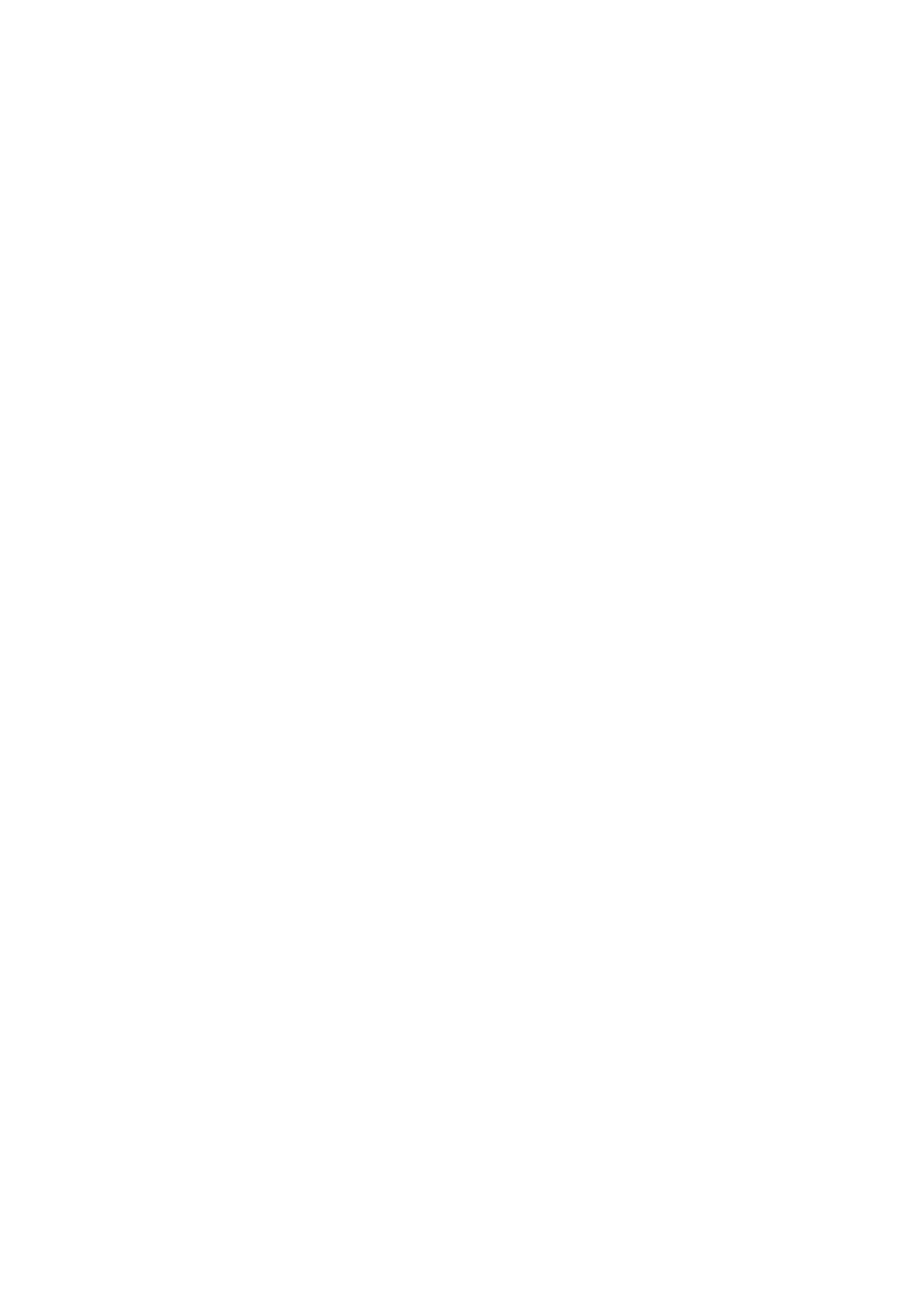
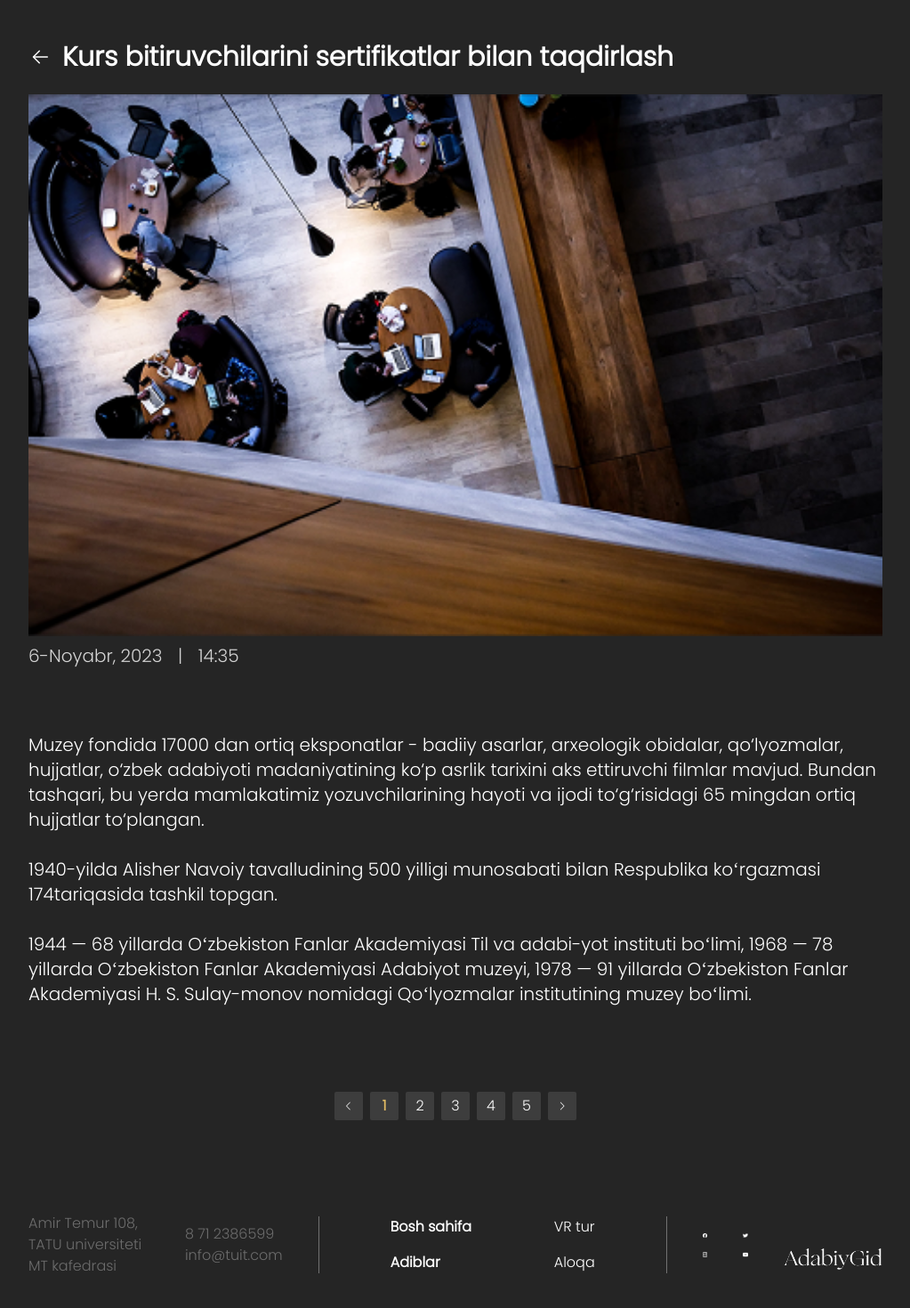
Before and after one commit to asadbekraimjanov/adabiygid, a Vue app: page /news in a window 1280 px wide. Before the commit this address had no page. Shown: the part 122-1592 px from the top of the page at 89% size, without its empty margins (128-1151 px from the left). Before the commit the page ends 800 px from the top, so only its background shows below. Built offline with nearby package versions, Linux system fonts and the light colour scheme.

Commit message:
modified

```diff
--- a/src/router/router.js
+++ b/src/router/router.js
@@ -3,6 +3,7 @@ import Dashboard from "@/views/dashboard/Dashboard.vue";
 
 const routes = [
     { path: '/', component: Dashboard, name: 'Dashboard' },
+    { path: '/news', component: () => import('/src/views/news-page/NewsAll.vue'), name: 'NewsAll' },
 ]
 
 export const router = createRouter({
--- a/src/views/dashboard/Dashboard.vue
+++ b/src/views/dashboard/Dashboard.vue
@@ -3,11 +3,16 @@
         <div class="w-full fixed flex justify-between items-center bg-[#252525] border-b border-[#898686] py-7 px-40" style="z-index: 1000 !important;">
             <img src="@/assets/AdabiyGid.png" class="z-50" alt="">
             <ul class="flex justify-between items-center gap-12 text-white text-lg font-[Poppins] z-50">
-                <li class="font-semibold cursor-pointer hover:text-[#898686]">Bosh sahifa</li>
-                <li class="cursor-pointer hover:text-[#898686]" @click="window.scrollTo('#main')">Yangiliklar</li>
-                <li class="cursor-pointer hover:text-[#898686]">Adiblar</li>
-                <li class="cursor-pointer hover:text-[#898686]">VR tur</li>
-                <li class="cursor-pointer hover:text-[#898686]">Aloqa</li>
+                <li class="font-semibold cursor-pointer hover:text-[#898686]" @click.prevent="scrollToSection('main')">Bosh sahifa</li>
+                <li class="cursor-pointer hover:text-[#898686]" @click.prevent="scrollToSection('news')">Yangiliklar</li>
+                <li class="cursor-pointer hover:text-[#898686] relative" @click="writerSelect = !writerSelect">
+                    Adiblar
+                    <div v-if="writerSelect" class="absolute w-max text-white bg-[#252525] transition-all -ml-4 mt-2 border border-gray-700 shadow-lg">
+                        <p v-for="item in 3" class="px-3 py-0.5 text-base hover:bg-[#3A3C3D]">{{ item }}-Alisher Navoiy</p>
+                    </div>
+                </li>
+                <li class="cursor-pointer hover:text-[#898686]" @click.prevent="scrollToSection('vrtype')">VR tur</li>
+                <li class="cursor-pointer hover:text-[#898686]" @click.prevent="scrollToSection('contact')">Aloqa</li>
                 <li class="text-[#DFBA63] cursor-pointer">Uz</li>
             </ul>
         </div>
@@ -19,13 +24,15 @@
                 <img src="@/assets/Ellipse%204.png" class="absolute -mt-96  pointer-events-none" alt="">
             </div>
 
-            <Main />
+            <div id="main">
+                <Main />
+            </div>
         </div>
-        <div class="bg-[#3A3C3D] border-t-2 border-gray-800 px-40 pt-6 !font-[Poppins] shadow-2xl">
+        <div id="news" class="bg-[#3A3C3D] border-t-2 border-gray-800 px-40 pt-6 !font-[Poppins] shadow-2xl">
             <News />
         </div>
 
-        <div class="w-full bg-[#232424] px-40 font-[Poppins]">
+        <div id="" class="w-full bg-[#232424] px-40 font-[Poppins]">
             <div class="pt-20 border-r border-[#727272]">
                 <div class="flex justify-between items-center">
                     <div class="w-1/2 border-r border-[#727272] pr-10 pb-10">
@@ -52,7 +59,7 @@
                 <div class="w-full flex justify-center">
                     <div class="w-1/2 pt-0.5 border-t border-[#727272] mt-10"></div>
                 </div>
-                <div class="py-16">
+                <div id="vrtype" class="py-16">
                     <img src="@/assets/Alisher%20Navoiy%20VR%20turi.png" alt="">
                     <img src="@/assets/Line%2020.png" class="mt-4" alt="">
                 </div>
@@ -98,7 +105,7 @@
                 </div>
             </div>
         </div>
-        <div class="w-full pt-16 pb-10 font-[Poppins]">
+        <div id="contact" class="w-full pt-16 pb-10 font-[Poppins]">
             <div class="w-full px-40 border-b border-[#727272] pb-10">
                 <img src="@/assets/Biz%20bilan%20aloqa.png" alt="">
                 <img src="@/assets/Line%2020.png" class="mt-4" alt="">
@@ -110,22 +117,30 @@
                     </div>
                     <div class="flex justify-between items-center gap-16 px-20 text-white border-r border-l border-[#727272]">
                         <div class="flex flex-col gap-4 font-bold">
-                            <p class="w-30 cursor-pointer">Bosh sahifa</p>
+                            <p @click.prevent="scrollToSection('main')" class="w-30 cursor-pointer">Bosh sahifa</p>
                             <p class="cursor-pointer">Adiblar</p>
                         </div>
                         <div class="flex flex-col gap-4">
-                            <p class="cursor-pointer">VR tur</p>
-                            <p class="cursor-pointer">Aloqa</p>
+                            <p @click.prevent="scrollToSection('vrtype')" class="cursor-pointer">VR tur</p>
+                            <p @click.prevent="scrollToSection('contact')" class="cursor-pointer">Aloqa</p>
                         </div>
                     </div>
                     <div class="flex justify-between items-center gap-10 text-white">
                         <div class="flex flex-col gap-4">
-                            <img src="@/assets/icons/facebook.png" class="w-7 cursor-pointer" alt="">
-                            <img src="@/assets/icons/Instagram.png" class="w-7 cursor-pointer" alt="">
+                            <a href="https://www.facebook.com" target="_blank">
+                                <img src="@/assets/icons/facebook.png" class="w-7 cursor-pointer" alt="">
+                            </a>
+                            <a href="https://www.instagram.com" target="_blank">
+                                <img src="@/assets/icons/Instagram.png" class="w-7 cursor-pointer" alt="">
+                            </a>
                         </div>
                         <div class="flex flex-col gap-4">
-                            <img src="@/assets/icons/Twiiter.png" class="w-7 cursor-pointer" alt="">
-                            <img src="@/assets/icons/YouTube.png" class="w-7 cursor-pointer" alt="">
+                            <a href="https://www.twitter.com" target="_blank">
+                                <img src="@/assets/icons/Twiiter.png" class="w-7 cursor-pointer" alt="">
+                            </a>
+                            <a href="https://www.youtube.com" target="_blank">
+                                <img src="@/assets/icons/YouTube.png" class="w-7 cursor-pointer" alt="">
+                            </a>
                         </div>
                     </div>
                     <div>
@@ -141,7 +156,20 @@
 import Main from "@/views/dashboard/Main.vue";
 import News from "@/views/dashboard/News.vue";
 import MapMuseum from "@/views/helpers/MapMuseum.vue";
+import {ref} from "vue";
 
+
+const writerSelect = ref(false)
+
+const scrollToSection = (sectionId) => {
+    const element = document.getElementById(sectionId)
+    if (element) {
+        window.scrollTo({
+            top: element.offsetTop - 100,
+            behavior: 'smooth'
+        })
+    }
+}
 
 </script>
 
--- a/src/views/dashboard/Main.vue
+++ b/src/views/dashboard/Main.vue
@@ -1,21 +1,29 @@
 <template>
     <div class="relative w-full h-full flex justify-between items-center px-40 pt-32 font-[Poppins]">
         <div class="flex flex-col justify-between items-start font-[Poppins] pb-30">
-            <img src="@/assets/Adabiy.png" class="w-[70%] z-50" alt="">
-            <p class="text-white text-xl font-medium mt-14 z-50">O’zbekiston bo’ylab adabiy gid</p>
-            <p class="text-[#B5964D] text-xl font-extrabold z-50">elektron platformasi</p>
-            <p class="w-[45%] font-[100] italic text-xl text-[#ffffff76] mt-14 z-50">Adabiyot muzeyi -O‘zbekistonning eng yirik ilmiy va ta’lim muassasalaridan biri</p>
+            <TransitionGroup name="slide-fade" appear>
+                <img key="1" src="@/assets/Adabiy.png" class="w-[70%] z-50" alt="">
+                <p key="2" class="text-white text-xl font-medium mt-14 z-50">O’zbekiston bo’ylab adabiy gid</p>
+                <p key="3" class="text-[#B5964D] text-xl font-extrabold z-50">elektron platformasi</p>
+                <p key="4" class="w-[45%] font-[100] italic text-xl text-[#ffffff76] mt-14 z-50">Adabiyot muzeyi -O‘zbekistonning eng yirik ilmiy va ta’lim muassasalaridan biri</p>
+            </TransitionGroup>
         </div>
         <div class="flex flex-col justify-between items-start pb-30 z-50">
-            <img src="@/assets/gid.png" class="w-[80%]" alt="">
+            <Transition name="slide-fade" appear>
+                <img src="@/assets/gid.png" class="w-[80%] translate-x-6" alt="">
+            </Transition>
         </div>
 
         <div class="absolute w-[90%] flex justify-center items-center pl-10 pt-30">
-            <img src="@/assets/Navoiy.png" class="" alt="">
-            <div class="absolute flex justify-between items-center gap-4 -mt-[450px] ml-[400px]">
-                <div class="w-3 h-3 bg-[#B5964D] rounded-full"></div>
-                <p class="text-[#ffffff76] text-xl italic">Alisher Navoiy</p>
-            </div>
+            <Transition name="slide-fade-person" appear>
+                <img src="@/assets/Navoiy.png" class="" alt="">
+            </Transition>
+            <Transition name="slide-fade-person" appear>
+                <div class="absolute flex justify-between items-center gap-4 -mt-[450px] ml-[400px]">
+                    <div class="w-3 h-3 bg-[#B5964D] rounded-full"></div>
+                    <p class="text-[#ffffff76] text-xl italic">Alisher Navoiy</p>
+                </div>
+            </Transition>
         </div>
     </div>
 
@@ -63,5 +71,33 @@
 </script>
 
 <style>
+.slide-fade-enter-active {
+    transition: all 0.9s ease-out;
+}
 
+.slide-fade-leave-active {
+    transition: all 0.8s cubic-bezier(1, 0.5, 0.8, 1);
+}
+
+.slide-fade-enter-from,
+.slide-fade-leave-to {
+    transform: translateY(40px);
+    opacity: 0;
+}
+
+
+
+.slide-fade-person-enter-active {
+    transition: all 0.9s ease-out;
+}
+
+.slide-fade-person-leave-active {
+    transition: all 0.8s cubic-bezier(1, 0.5, 0.8, 1);
+}
+
+.slide-fade-person-enter-from,
+.slide-fade-person-leave-to {
+    transform: translateX(40px);
+    opacity: 0;
+}
 </style>
--- a/src/views/dashboard/News.vue
+++ b/src/views/dashboard/News.vue
@@ -1,38 +1,47 @@
 <template>
     <div class="flex justify-between items-center py-6 border-b border-[#898686]">
         <img id="news" src="@/assets/Yangiliklar.png" class="z-50" alt="">
-        <el-button type="info" class="!bg-transparent !rounded-none !cursor-pointer z-50 !text-xl !py-7
-                                hover:scale-[1.05] !font-medium">Barchasini ko’rish</el-button>
+        <el-button type="info" @click="router.push('/news')" class="!bg-transparent !rounded-none !cursor-pointer z-50 !text-xl !py-7
+                        hover:scale-[1.05] !font-medium">Barchasini ko’rish</el-button>
     </div>
     <div class="w-full flex justify-between gap-20 py-20">
         <div class="w-full">
-            <img src="@/assets/Rectangle%201.png" class="w-full" alt="">
+            <div class="overflow-hidden">
+                <img src="@/assets/Rectangle%201.png" class="w-full transition-all hover:scale-125" alt="">
+            </div>
             <p class="text-2xl font-semibold text-white py-2">Kurs bitiruvchilarini sertifikatlar bilan taqdirlash</p>
             <p class="text-xl font-light text-[#C6C2C2] py-2"
             >Bugun, 2020 yil 3 dekabr kuni, Raqamli innovatsiyalar akademiyasida sertifikatlarni topshirish marosimi bo‘lib o‘tdi.</p>
             <div class="w-full flex justify-between items-center py-4 border-b border-[#898686]">
                 <p class="text-white text-xl">6-Noyabr, 2023 <span class="px-3">|</span> 14:35</p>
-                <el-button type="info" :icon="TopRight" class="!bg-[#4F5051] !border-none !rounded-none !text-lg !font-bold !py-5 !px-5 hover:scale-[1.08] z-50" />
+                <el-button type="info" @click="router.push('/news')" :icon="TopRight"
+                           class="!bg-[#4F5051] !border-none !rounded-none !text-lg !font-bold !py-5 !px-5 hover:scale-[1.08] z-50" />
             </div>
         </div>
         <div class="w-full">
-            <img src="@/assets/Rectangle%202.png" class="w-full" alt="">
+            <div class="overflow-hidden">
+                <img src="@/assets/Rectangle%202.png" class="w-full transition-all hover:scale-125" alt="">
+            </div>
             <p class="text-2xl font-semibold text-white py-2">Kurs bitiruvchilarini sertifikatlar bilan taqdirlash</p>
             <p class="text-xl font-light text-[#C6C2C2] py-2"
             >Bugun, 2020 yil 3 dekabr kuni, Raqamli innovatsiyalar akademiyasida sertifikatlarni topshirish marosimi bo‘lib o‘tdi.</p>
             <div class="w-full flex justify-between items-center py-4 border-b border-[#898686]">
                 <p class="text-white text-xl">6-Noyabr, 2023 <span class="px-3">|</span> 14:35</p>
-                <el-button type="info" :icon="TopRight" class="!bg-[#4F5051] !border-none !rounded-none !text-lg !font-bold !py-5 !px-5 hover:scale-[1.08] z-50" />
+                <el-button type="info" @click="router.push('/news')" :icon="TopRight"
+                           class="!bg-[#4F5051] !border-none !rounded-none !text-lg !font-bold !py-5 !px-5 hover:scale-[1.08] z-50" />
             </div>
         </div>
         <div class="w-full">
-            <img src="@/assets/Rectangle%203.png" class="w-full" alt="">
+            <div class="overflow-hidden">
+                <img src="@/assets/Rectangle%203.png" class="w-full transition-all hover:scale-125" alt="">
+            </div>
             <p class="text-2xl font-semibold text-white py-2">Kurs bitiruvchilarini sertifikatlar bilan taqdirlash</p>
             <p class="text-xl font-light text-[#C6C2C2] py-2"
             >Bugun, 2020 yil 3 dekabr kuni, Raqamli innovatsiyalar akademiyasida sertifikatlarni topshirish marosimi bo‘lib o‘tdi.</p>
             <div class="w-full flex justify-between items-center py-4 border-b border-[#898686]">
                 <p class="text-white text-xl">6-Noyabr, 2023 <span class="px-3">|</span> 14:35</p>
-                <el-button type="info" :icon="TopRight" class="!bg-[#4F5051] !border-none !rounded-none !text-lg !font-bold !py-5 !px-5 hover:scale-[1.08] z-50" />
+                <el-button type="info" @click="router.push('/news')" :icon="TopRight"
+                           class="!bg-[#4F5051] !border-none !rounded-none !text-lg !font-bold !py-5 !px-5 hover:scale-[1.08] z-50" />
             </div>
         </div>
     </div>
@@ -40,6 +49,7 @@
 
 <script setup>
 import {TopRight} from "@element-plus/icons-vue";
+import {router} from "@/router/router.js";
 
 </script>
 
--- /dev/null
+++ b/src/views/news-page/NewsAll.vue
@@ -0,0 +1,137 @@
+<template>
+    <div id="top" class="w-full bg-[#252525] font-[Poppins]">
+        <div class="w-full fixed flex justify-between items-center bg-[#252525] border-b border-[#898686] py-7 px-40" style="z-index: 1000 !important;">
+            <img src="@/assets/AdabiyGid.png" class="z-50" alt="">
+            <ul class="flex justify-between items-center gap-12 text-white text-lg z-50">
+                <li class="font-semibold cursor-pointer hover:text-[#898686]" @click="router.push('/')">Bosh sahifa</li>
+                <li class="cursor-pointer hover:text-[#898686]" @click="scrollToSection('top')">Yangiliklar</li>
+                <li class="cursor-pointer hover:text-[#898686]">Adiblar</li>
+                <li class="cursor-pointer hover:text-[#898686]" @click="router.push('/')">VR tur</li>
+                <li class="cursor-pointer hover:text-[#898686]" @click.prevent="scrollToSection('contact')">Aloqa</li>
+                <li class="text-[#DFBA63] cursor-pointer">Uz</li>
+            </ul>
+        </div>
+
+        <div class="overflow-hidden pt-36 px-40 text-white">
+            <Transition name="slide-to-left" appear>
+                <div class="w-full flex items-center gap-3">
+                    <el-button :icon="Back" class="!text-2xl !text-white !hover:text-[#898686]"
+                               @click="router.go(-1)" type="text" />
+                    <p class="text-3xl font-bold my-6">Kurs bitiruvchilarini sertifikatlar bilan taqdirlash</p>
+                </div>
+            </Transition>
+            <Transition  name="slide-fade" appear>
+                <img key="1" src="@/assets/Rectangle%201.png" class="w-full" alt="">
+            </Transition>
+            <Transition name="slide-to-left" appear>
+                <p class="text-xl mt-2 opacity-80">6-Noyabr, 2023 <span class="px-3">|</span> 14:35</p>
+            </Transition>
+            <p class="text-xl mt-18">
+                Muzey fondida 17000 dan ortiq eksponatlar - badiiy asarlar, arxeologik obidalar, qo‘lyozmalar, hujjatlar, o‘zbek adabiyoti madaniyatining ko‘p asrlik tarixini aks ettiruvchi filmlar mavjud. Bundan tashqari, bu yerda mamlakatimiz yozuvchilarining hayoti va ijodi to‘g‘risidagi 65 mingdan ortiq hujjatlar to‘plangan.
+                <br><br>
+                1940-yilda Alisher Navoiy tavalludining 500 yilligi munosabati bilan Respublika koʻrgazmasi 174tariqasida tashkil topgan.
+                <br><br>
+                1944 — 68 yillarda Oʻzbekiston Fanlar Akademiyasi Til va adabi-yot instituti boʻlimi, 1968 — 78 yillarda Oʻzbekiston Fanlar Akademiyasi Adabiyot muzeyi, 1978 — 91 yillarda Oʻzbekiston Fanlar Akademiyasi
+                H. S. Sulay-monov nomidagi Qoʻlyozmalar institutining muzey boʻlimi.
+            </p>
+        </div>
+
+
+        <div class="w-full flex items-center justify-center mt-20">
+            <el-pagination background layout="prev, pager, next" :total="50" class="mt-4" />
+        </div>
+
+        <div id="contact" class="w-full pt-16 pb-10">
+            <div class="w-full px-40 border-b border-[#727272] pb-10">
+                <div class="flex justify-between items-center gap-10 py-10">
+                    <p class="text-[#6c6c6c]">Amir Temur 108, TATU universiteti <br> MT kafedrasi</p>
+                    <div class="flex flex-col text-[#6c6c6c]">
+                        <p>8 71 2386599</p>
+                        <p>info@tuit.com</p>
+                    </div>
+                    <div class="flex justify-between items-center gap-16 px-20 text-white border-r border-l border-[#727272]">
+                        <div class="flex flex-col gap-4 font-bold">
+                            <p @click="router.push('/')" class="w-30 cursor-pointer">Bosh sahifa</p>
+                            <p @click="router.push('/')" class="cursor-pointer">Adiblar</p>
+                        </div>
+                        <div class="flex flex-col gap-4">
+                            <p @click="router.push('/')" class="cursor-pointer">VR tur</p>
+                            <p @click="scrollToSection('contact')" class="cursor-pointer">Aloqa</p>
+                        </div>
+                    </div>
+                    <div class="flex justify-between items-center gap-10 text-white">
+                        <div class="flex flex-col gap-4">
+                            <a href="https://www.facebook.com" target="_blank">
+                                <img src="@/assets/icons/facebook.png" class="w-7 cursor-pointer" alt="">
+                            </a>
+                            <a href="https://www.instagram.com" target="_blank">
+                                <img src="@/assets/icons/Instagram.png" class="w-7 cursor-pointer" alt="">
+                            </a>
+                        </div>
+                        <div class="flex flex-col gap-4">
+                            <a href="https://www.twitter.com" target="_blank">
+                                <img src="@/assets/icons/Twiiter.png" class="w-7 cursor-pointer" alt="">
+                            </a>
+                            <a href="https://www.youtube.com" target="_blank">
+                                <img src="@/assets/icons/YouTube.png" class="w-7 cursor-pointer" alt="">
+                            </a>
+                        </div>
+                    </div>
+                    <div>
+                        <img src="@/assets/AdabiyGid.png" class="mt-8" alt="">
+                    </div>
+                </div>
+            </div>
+        </div>
+    </div>
+</template>
+
+<script setup>
+import {router} from "@/router/router.js";
+import {Back} from "@element-plus/icons-vue";
+import {onMounted} from "vue";
+
+const scrollToSection = (sectionId) => {
+    const element = document.getElementById(sectionId)
+    if (element) {
+        window.scrollTo({
+            top: element.offsetTop - 100,
+            behavior: 'smooth'
+        })
+    }
+}
+
+onMounted(() => {
+    window.scrollTo({
+        top: document.body.offsetTop - 100,
+        behavior: 'instant'
+    })
+})
+
+</script>
+
+<style>
+.el-pagination .el-pager li, .btn-prev, .btn-next {
+    background-color: #3D3D3D !important;
+    color: white !important;
+    font-size: 16px !important;
+}
+.el-pagination .el-pager .is-active {
+    color: #DFBA63 !important;
+}
+
+
+.slide-to-left-enter-active {
+    transition: all 0.9s ease-out;
+}
+
+.slide-to-left-leave-active {
+    transition: all 0.8s cubic-bezier(1, 0.5, 0.8, 1);
+}
+
+.slide-to-left-enter-from,
+.slide-to-left-leave-to {
+    transform: translateX(40px);
+    opacity: 0;
+}
+</style>
```
